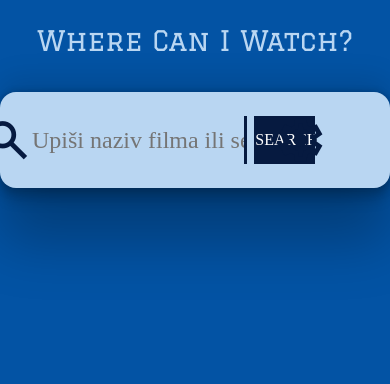
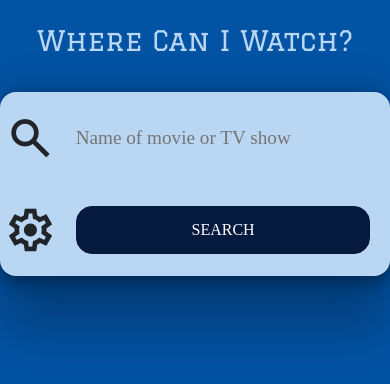
Before and after one commit to MartinBlazekovic7/where-to-watch-app, an Angular app: page / in a window 390 px wide. Shown: the top 384 px of the page. Built offline with nearby package versions, Linux system fonts and the light colour scheme; a web font is replaced by a local one.

Commit message:
#10 - fix responsivness of searchbar

```diff
--- a/src/app/components/main/main.component.html
+++ b/src/app/components/main/main.component.html
@@ -1,7 +1,9 @@
 <body>
   <h1>Where Can I Watch?</h1>
   <div class="container">
-    <div class="controls">
+    <div class="row">
+      <div class="col-lg-8 col-12">
+        <div class="inputs">
           <span class="material-symbols-outlined" (click)="searchMovies()">
             search
           </span>
@@ -9,22 +11,27 @@
             type="text"
             class="movie-input"
             maxlength="40"
-        placeholder="Upiši naziv filma ili serije"
+            placeholder="Name of movie or TV show"
             [(ngModel)]="userInput"
           />
+        </div>
+      </div>
+      <div class="col-lg-4 col-12">
         <div class="buttons">
-        <button (click)="searchMovies()">SEARCH</button>
           <span
             class="material-symbols-outlined"
             (click)="toggleCountryDialog = true"
           >
             settings
           </span>
+          <button (click)="searchMovies()">SEARCH</button>
         </div>
       </div>
+    </div>
+
     <div class="content" *ngIf="searching">
       <div class="tagline">
-        <p (click)="clearSearch()">Izbriši</p>
+        <p (click)="clearSearch()">Clear</p>
       </div>
       <div
         *ngFor="let item of searchResults"
--- a/src/app/components/main/main.component.scss
+++ b/src/app/components/main/main.component.scss
@@ -1,7 +1,7 @@
 @import "../../../styles.scss";
 
 body {
-  width: 100vw;
+  width: 100%;
   min-height: 100vh;
   margin: 0;
   padding: 0;
@@ -32,21 +32,9 @@ body {
     rgba(0, 0, 0, 0.17) 0px 12px 13px, rgba(0, 0, 0, 0.09) 0px -3px 5px;
   transition: 0.2s ease-out;
 }
-.controls {
-  width: 95%;
-  margin: 24px auto;
-  display: flex;
-  flex-direction: row;
-  justify-content: center;
-  align-content: center;
-  align-items: center;
-  color: $font;
 span {
-    width: 4%;
-    margin-left: 2%;
   user-select: none;
   cursor: pointer;
-    font-size: 48px;
   font-weight: bolder;
   transition: 0.3s ease-in-out;
   display: flex;
@@ -56,46 +44,75 @@ body {
   }
 }
 .buttons {
-    height: 48px;
-    width: 34%;
+  span {
+    margin: 22px 0;
+    font-size: 48px;
+  }
   display: flex;
   flex-direction: row;
+  width: 90%;
+  margin: 0 auto;
   :nth-child(1) {
-      margin-right: 2%;
+    margin-right: 6%;
+    width: 10%;
   }
   :nth-child(2) {
-      margin-left: 2%;
+    width: 84%;
+  }
+}
+.inputs {
+  span {
+    margin: 22px 0;
+    font-size: 48px;
+  }
+  display: flex;
+  flex-direction: row;
+  width: 90%;
+  margin: 0 auto;
+  :nth-child(1) {
+    margin-right: 6%;
+    width: 10%;
+  }
+  :nth-child(2) {
+    width: 84%;
   }
 }
 button {
+  margin: 22px 0;
   height: 48px;
   width: 48%;
   color: white;
   background-color: $font;
   border: 1px solid $font;
+  border-radius: 16px;
   transition: 0.2s ease-in-out;
   &:hover {
     background-color: $background;
     border: 1px solid $background;
   }
-    img {
-      width: 50px;
-      border-radius: 10px;
-    }
-  }
 }
 .movie-input {
-  width: 58%;
   margin-right: 2%;
+  width: 100%;
   height: 48px;
   background: transparent;
   border: none;
+  font-size: 1.5rem;
   border-right: 3px solid $font;
-  font-size: 1.5rem;
   transition: 0.2s ease-in-out;
+  margin: 22px 0;
   &:focus {
     outline: none;
     font-size: 1.75rem;
+  }
+  @media only screen and (max-width: 992px) {
+    border-right: none;
+  }
+  @media only screen and (max-width: 500px) {
+    font-size: 1.2rem;
+    &:focus {
+      font-size: 1.3rem;
+    }
   }
 }
 .item-window {
```
Lines whose indentation alone changed are shown as unchanged.
